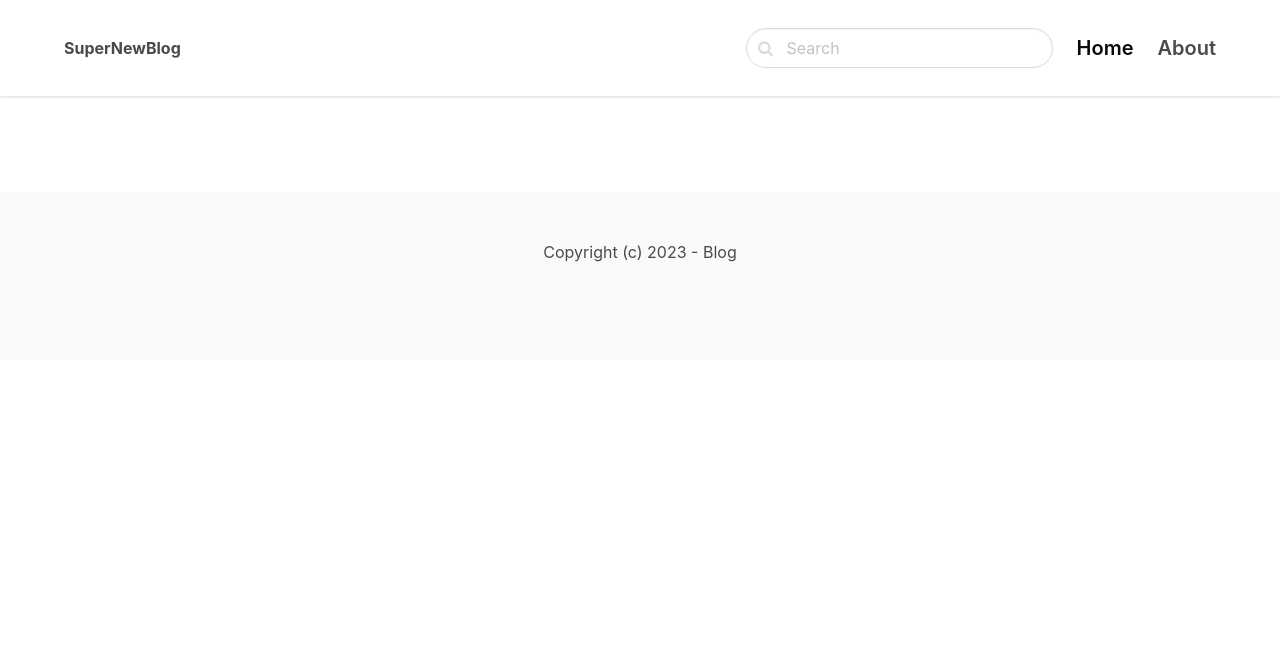
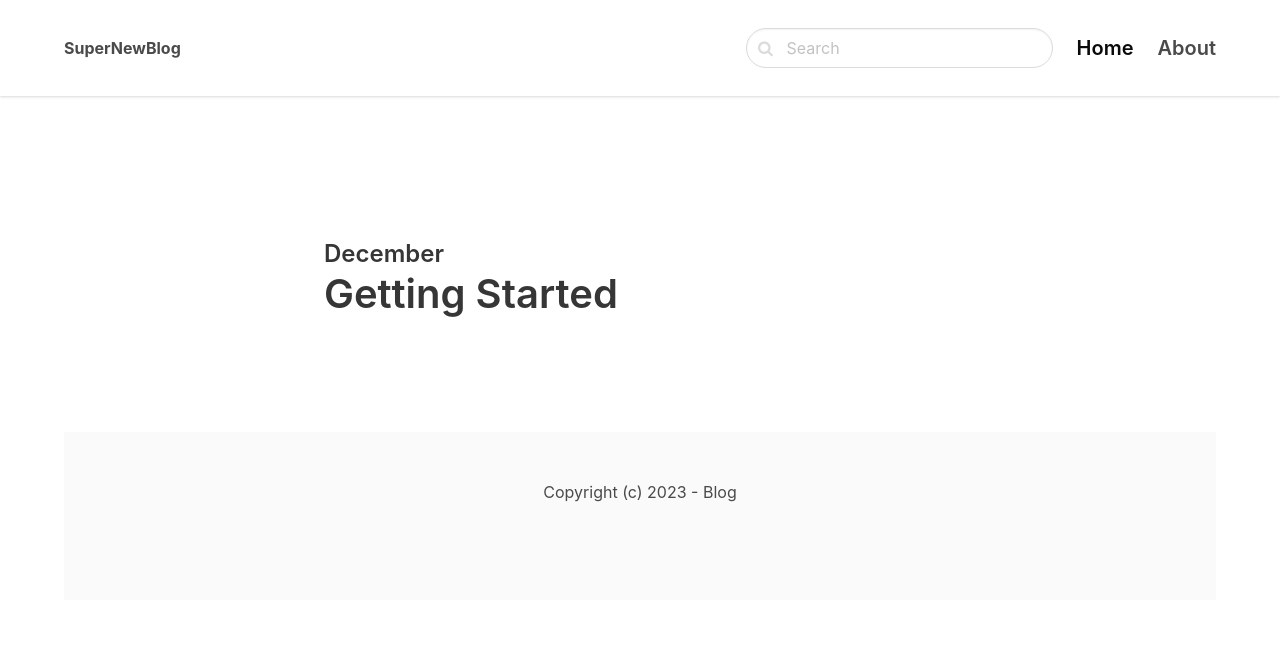
Before and after one commit to PaulaSanches/AzureBlog, a Django app: page / in a window 1280 px wide. Shown: the top 647 px of the page. Run offline with Django 4.2, Linux system fonts and the light colour scheme.

Commit message:
frontpage update.

```diff
--- a/core/templates/core/frontpage.html
+++ b/core/templates/core/frontpage.html
@@ -2,5 +2,18 @@
 
 {% block title %} Home | {% endblock %}
 
-
-    <h1>Front page</h1>
+{% block content %}
+<section class="hero">
+    <div class="hero-body">
+        <div class="container">
+            <section class="section">
+                <div class="columns">
+                    <div class="column is-8 is-offset-2">
+                            <div class="content is-medium">
+                                    <h2 class="subtitle is-4">December</h2>
+                                    <h1 class="title">Getting Started</h1>
+                            </div>
+                    </div>
+                </div>
+            </section>
+{% endblock %}
```
